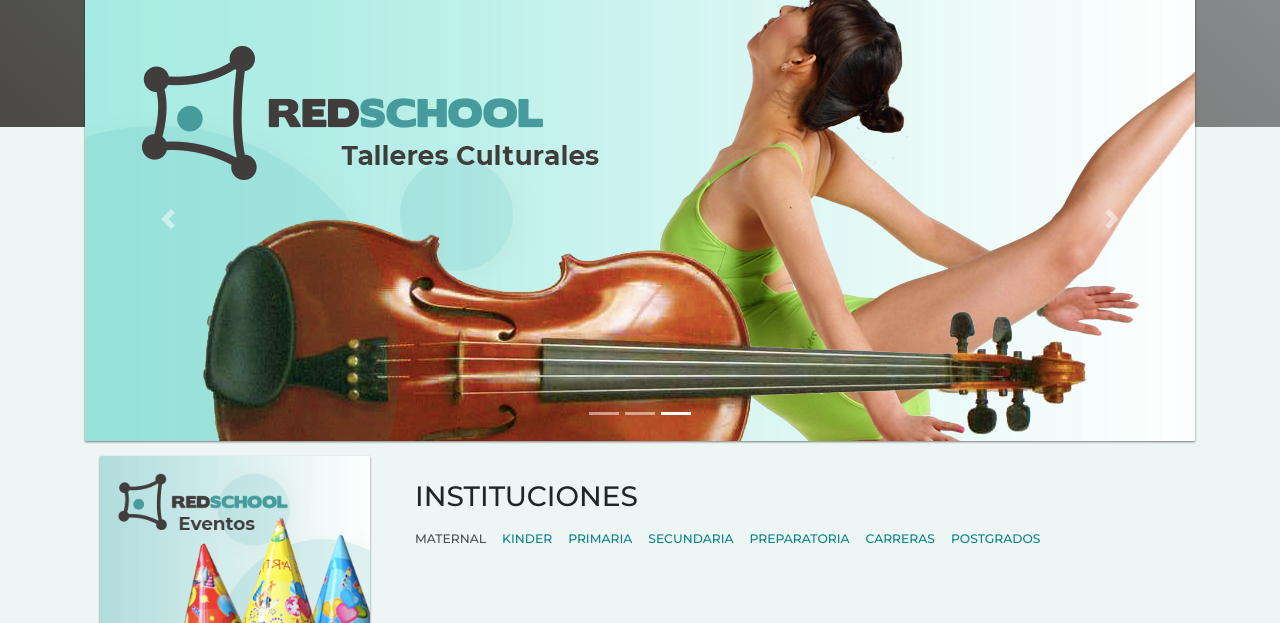
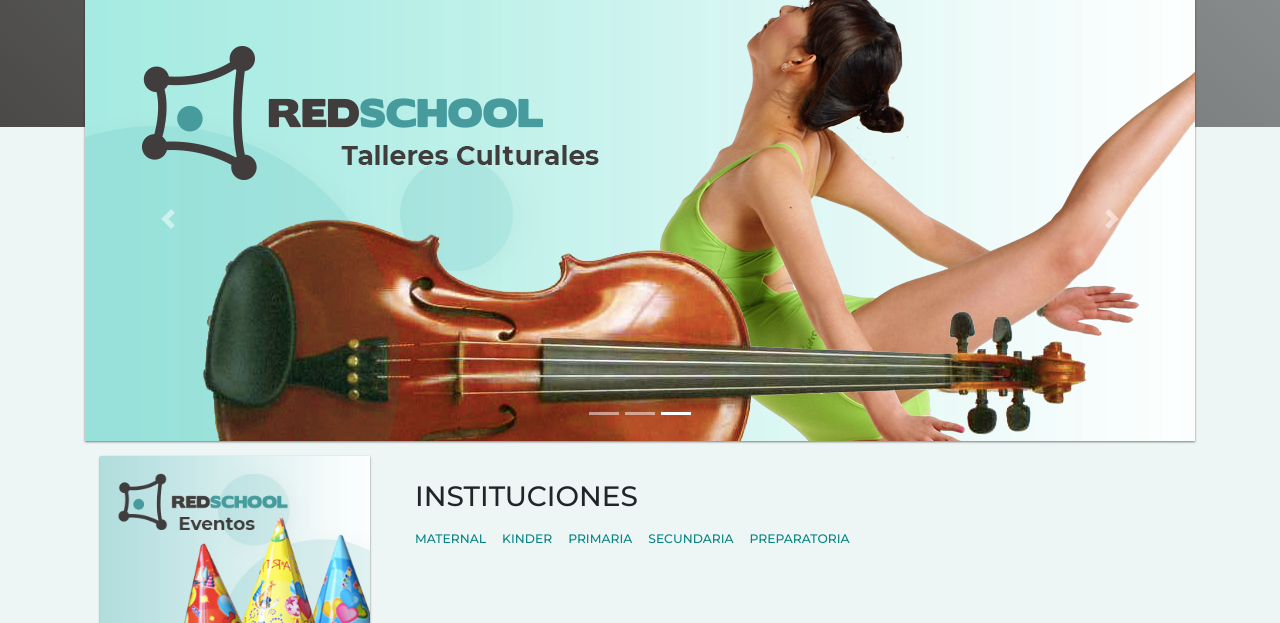
Before and after one commit to omtatelo/redschool, a plain HTML site: page index.html in a window 1280 px wide. Shown: the part 132-755 px from the top of the page. Drawn offline with nearby package versions, Linux system fonts and the light colour scheme.

Commit message:
Jala provisionalmente los links
Faltan corregir los nav tabs

```diff
--- a/index.html
+++ b/index.html
@@ -282,7 +282,7 @@
 						<!-- menu para escritorio -->
 						<div class="se-va directorio-escritorio">
 							<h3>Instituciones</h3>
-							<ul class="btn-lv2 nav nav-tabs role=" tablist" id="menuCategorias">
+							<!-- <ul class="btn-lv2 nav nav-tabs role=" tablist" id="menuCategorias">
 								<li class="nav-item">
 									<a class="btn-lv2 nav-link active" id="maternal-tab" data-toggle="tab"
 										href="maternal.html" role="tab" aria-controls="maternal"
@@ -313,6 +313,31 @@
 									<a class="btn-lv2 nav-link" id="postgrado-tab" data-toggle="tab" href="#postgrado"
 										role="tab" aria-controls="postgrado" aria-selected="false">Postgrados</a>
 								</li>
+							</ul> -->
+							<ul class="btn-lv2 nav" id="menuCategorias">
+								<li class="nav-item">
+									<a class=" nav-link" href="maternal.html" aria-selected="false">Maternal</a>
+								</li>
+								<li class="nav-item">
+									<a class=" nav-link" href="kinder.html" aria-selected="false">Kinder</a>
+								</li>
+								<li class="nav-item">
+									<a class=" nav-link" href="primaria.html" aria-selected="false">Primaria</a>
+								</li>
+								<li class="nav-item">
+									<a class=" nav-link" href="secundaria.html" aria-selected="false">Secundaria</a>
+								</li>
+								<li class="nav-item">
+										<a class=" nav-link" href="prepa.html" aria-selected="false">Preparatoria</a>
+									</li>
+								<!-- <li class="nav-item">
+									<a class="btn-lv2 nav-link" id="carreras-tab" data-toggle="tab" href="#carreras"
+										role="tab" aria-controls="carreras" aria-selected="false">Carreras</a>
+								</li>
+								<li class="nav-item">
+									<a class="btn-lv2 nav-link" id="postgrado-tab" data-toggle="tab" href="#postgrado"
+										role="tab" aria-controls="postgrado" aria-selected="false">Postgrados</a>
+								</li> -->
 							</ul>
 							<div class="separador"></div>
 							<!-- relleno de ese menú -->
@@ -403,7 +428,8 @@
 						<!-- mensaje -->
 						<section id="bienvenida">
 							<h1>Bienvenido a nuestra red de búsqueda</h1>
-							<p class="intro-texto">Nuestra visión es indexar todas las instituciones educativas en una sencilla e intuitiva
+							<p class="intro-texto">Nuestra visión es indexar todas las instituciones educativas en una
+								sencilla e intuitiva
 								herramienta que te permita conocer la oferta educativa existente en un solo lugar.</p>
 						</section>
 						<!-- banner sólo móvil -->
```
Lines whose indentation alone changed are shown as unchanged.
